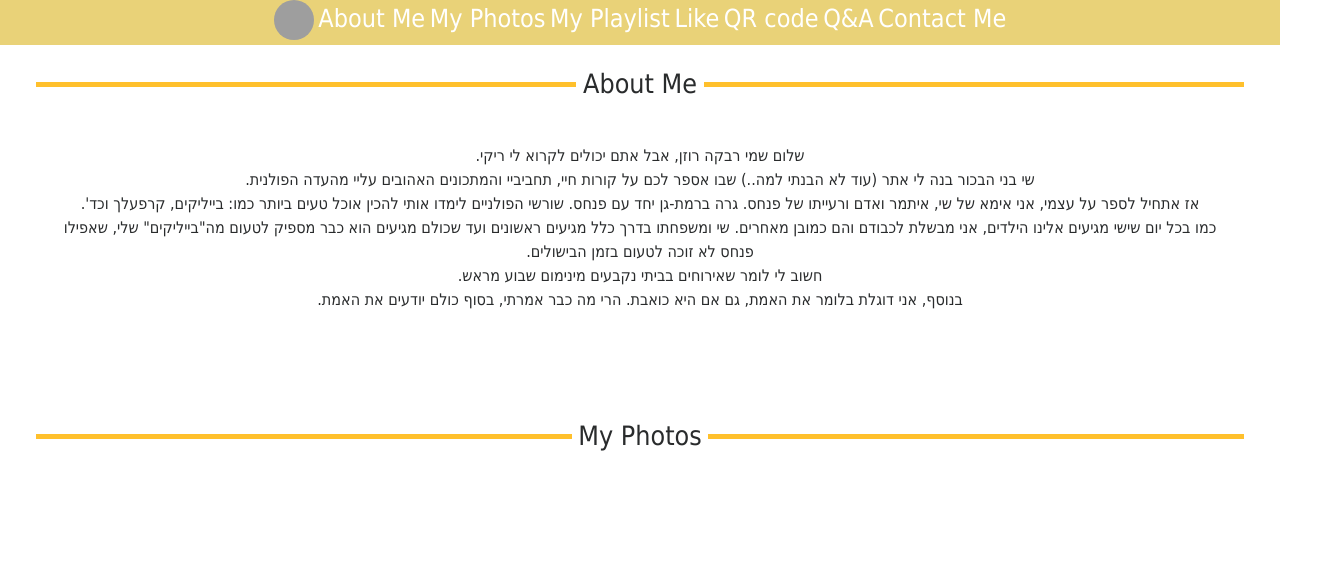
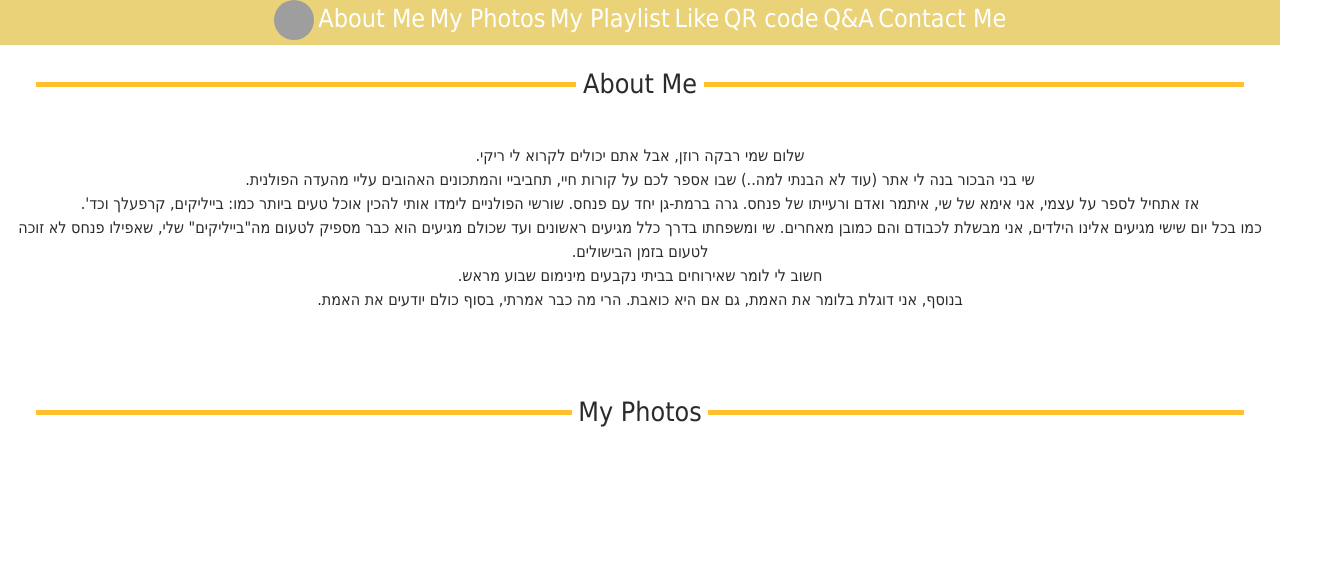
Before and after one commit to Web-Development-Environments-2022/313135865, a plain HTML site: page index.html in a window 1280 px wide. Shown: the top 580 px of the page, 1330 px wide, since content can reach past the window. Drawn offline with nearby package versions, Linux system fonts and the light colour scheme; grey boxes are pictures that could not be loaded; a script that the page names is missing.

Commit message:
pragraph style

```diff
--- a/style.css
+++ b/style.css
@@ -102,9 +102,6 @@ p {
     direction: rtl;
     text-align: center;
     font-family: Tahoma, Verdana, sans-serif;
-    margin: 50px 50px 50px 50px;
-
-
 }
 
 .full-width {
```
Also changed, not shown: index.html (+0 -1 lines).
